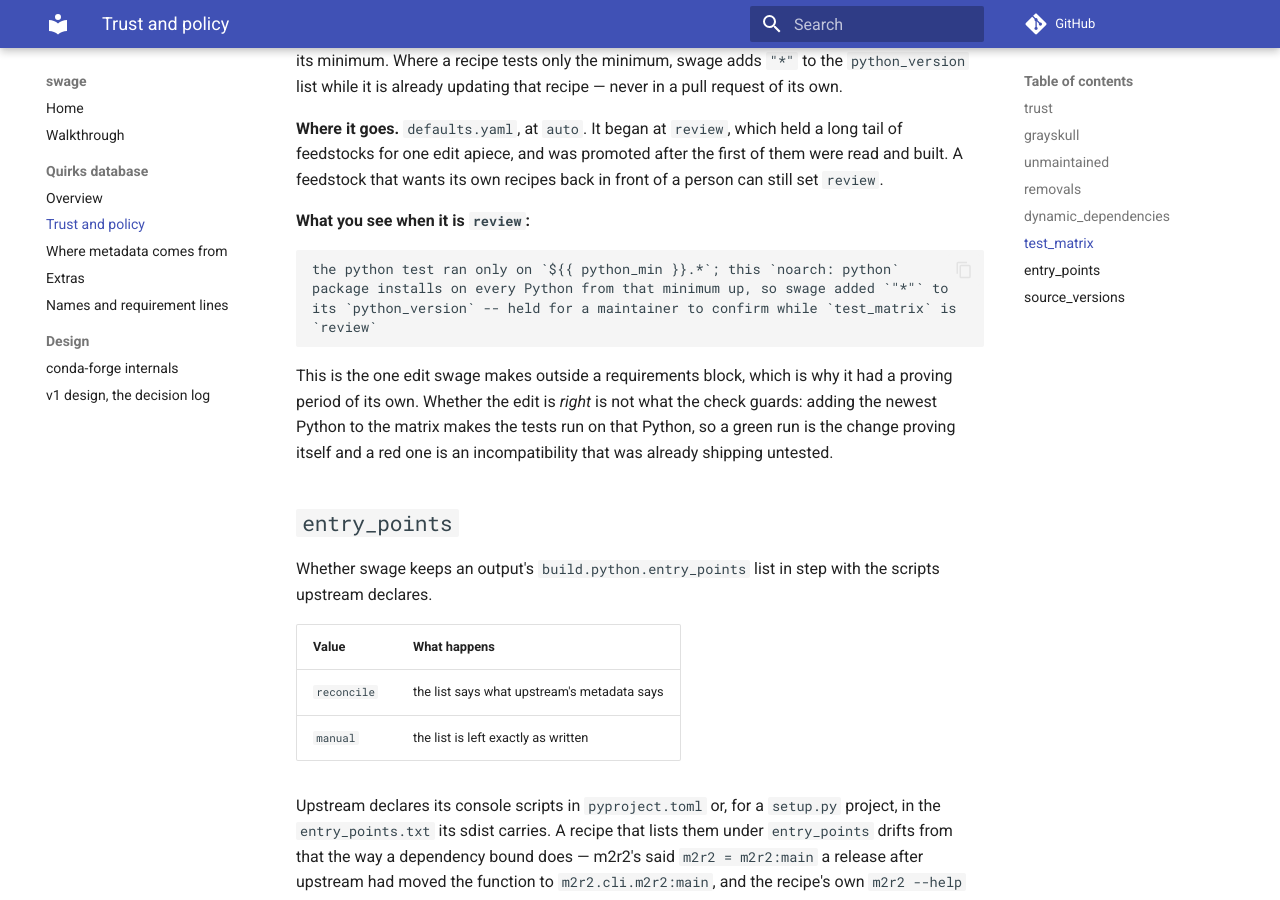
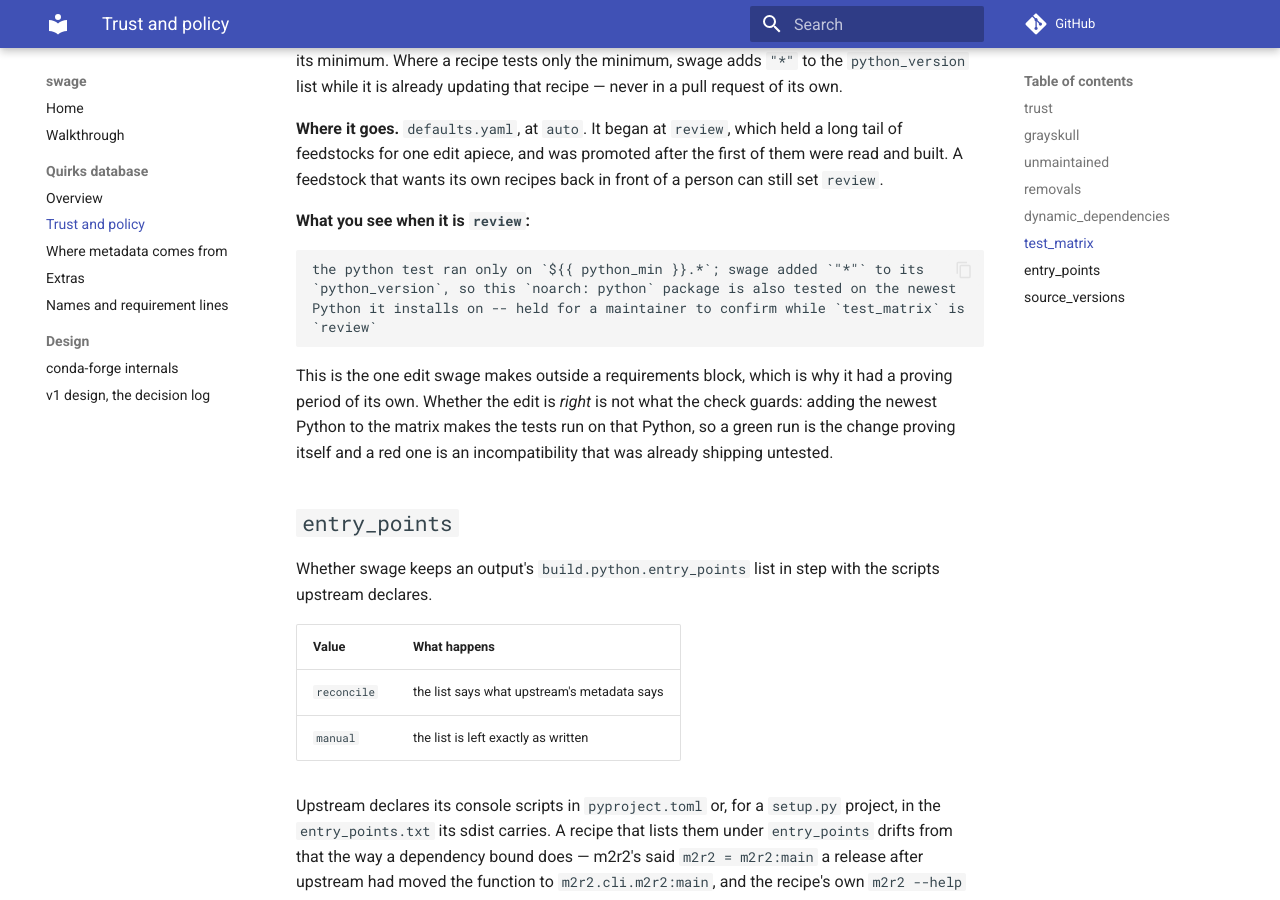
Before and after one commit to xylar/swage, an MkDocs documentation site: the page built from docs/config/trust.md, in a window 1280 px wide and 900 px high, scrolled down 5812 px. Built offline with MkDocs 1.6.1 and Material for MkDocs 9.7.7, drawn with Linux system fonts in a browser that asks for light colours; comment, search, counter and statistics services are not loaded.

Commit message:
Complete the test matrix under a python cap
conda-smithy's _python_tests_cover_latest skips the check when any run
requirement is python with a `<`, and swage ported that exemption. So
openlineage-python's `python >=${{ python_min }},<4.0` left its python
test on the minimum, and so did every recipe capped at 3.14 or 3.15.

The exemption rests on a latest-Python test demanding a Python the recipe
excludes. It does not: `"*"` is solved against run, so under a cap it
installs the newest Python below it, which is the version the entry is
there to test. Over the local feedstock checkouts this adds the latest to
74 python tests and takes it from none: airflow, the kiota family,
openlineage, wetterdienst, zppy, e3sm_diags and a handful of others.

The finding's sentence said the package "installs on every Python from
that minimum up", which a capped package does not, so it now says what
the edit does instead.

Co-Authored-By: Claude Opus 5.5 (1M context) <noreply@anthropic.com>

````diff
--- a/docs/config/trust.md
+++ b/docs/config/trust.md
@@ -275,9 +275,9 @@ front of a person can still set `review`.
 **What you see when it is `review`:**
 
 ```
-the python test ran only on `${{ python_min }}.*`; this `noarch: python`
-package installs on every Python from that minimum up, so swage added `"*"` to
-its `python_version` -- held for a maintainer to confirm while `test_matrix` is
+the python test ran only on `${{ python_min }}.*`; swage added `"*"` to its
+`python_version`, so this `noarch: python` package is also tested on the newest
+Python it installs on -- held for a maintainer to confirm while `test_matrix` is
 `review`
 ```
 
````
Also changed, not shown: DESIGN.md (+11 -3 lines), 4 other files.
